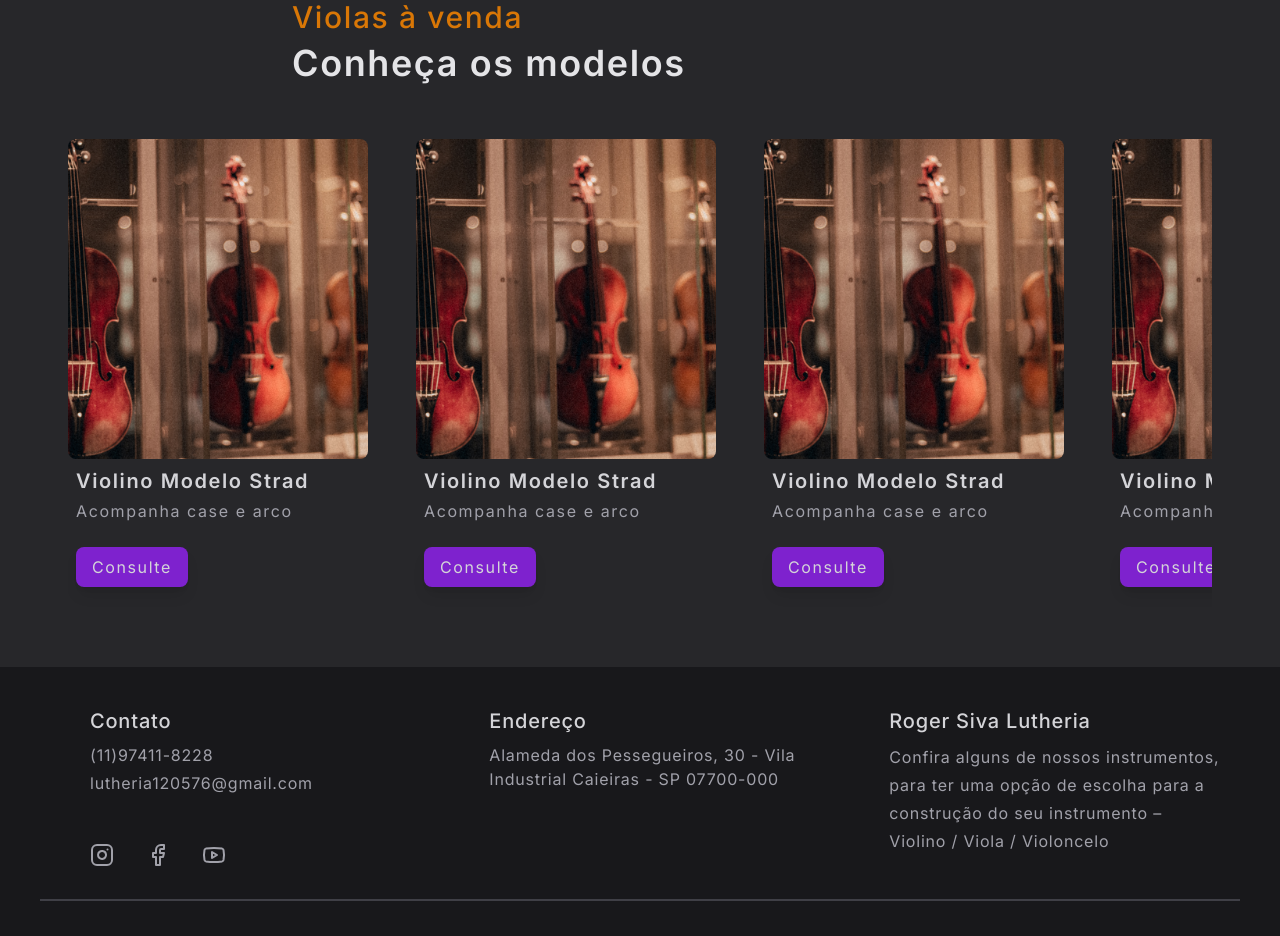
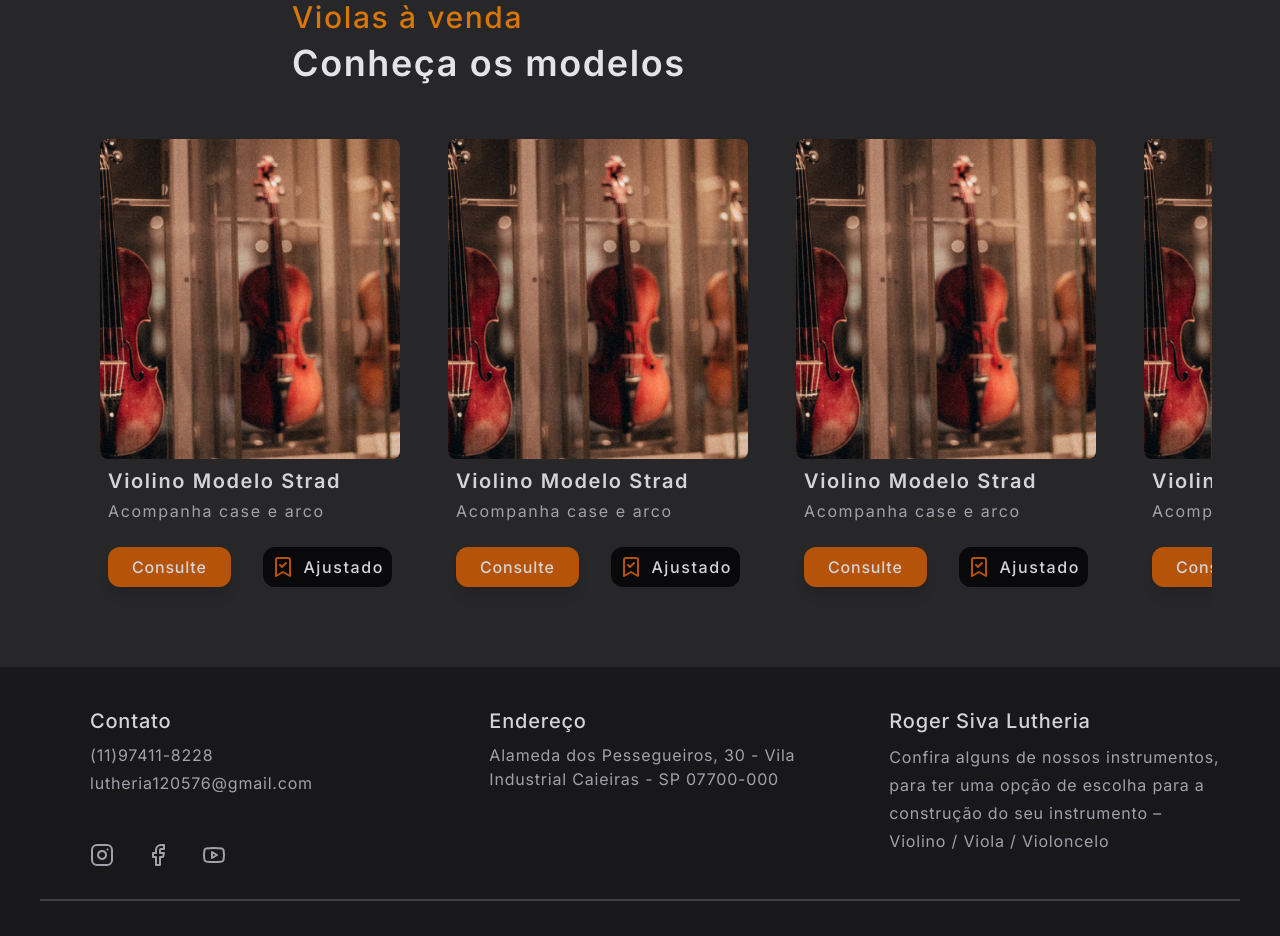
Before and after one commit to PabloJesusdaSilva/Lutheria, a Next.js app: page /violas in a window 1280 px wide. Shown: the part 1340-2276 px from the top of the page. Built offline with nearby package versions, Linux system fonts and the light colour scheme.

Commit message:
:feat: creating adjusted instrument information

```diff
--- a/src/app/cellos/page.tsx
+++ b/src/app/cellos/page.tsx
@@ -1,12 +1,13 @@
 'use client';
 
 import Image from 'next/image';
+import { BookmarkCheckIcon } from 'lucide-react';
 
 import TemplateDefault from '../template/Default';
 import DescriptionSection from '../partials/DescriptionSection';
 import Carousel from '../components/Carousel';
 
-import ImageProduct from '@/app/assets/violins/violins.jpg';
+import ImageProduct from '@/app/assets/violins/violin2.jpg';
 
 const data = [
    {
@@ -117,11 +118,20 @@ const Violins = () => {
                                        {item.description }
                                     </p>
 
-                                    <button className='px-4 py-2 rounded-lg shadow-lg bg-purple-700'>
-                                       <span className='text-zinc-300'>
-                                          Consulte
-                                       </span>
-                                    </button>
+                                    <div className='flex justify-between'>
+                                       <button className='px-6 py-2 rounded-xl shadow-lg bg-amber-700'>
+                                          <span className='text-zinc-300 font-medium tracking-wider'>
+                                             Consulte
+                                          </span>
+                                       </button>
+
+                                       <div className='flex px-2 py-2 rounded-xl bg-zinc-950'>
+                                          <BookmarkCheckIcon color='#b45309' />
+                                          <span className='ml-2 text-zinc-300 font-medium'>
+                                             Ajustado
+                                          </span>
+                                       </div>
+                                    </div>
                                  </div>
                               </div>
                            )
--- a/src/app/components/Carousel.tsx
+++ b/src/app/components/Carousel.tsx
@@ -21,7 +21,7 @@ const Carousel = ({ actions }: ICarousel) => {
   return (
       <motion.div
          ref={carousel}
-         className='w-full max-w-9/12 cursor-grab'
+         className='w-full max-w-9/12 px-8 cursor-grab'
          whileTap={{ cursor: 'grabbing' }}
       >
          <motion.div
--- a/src/app/components/InstrumentCard.tsx
+++ b/src/app/components/InstrumentCard.tsx
@@ -32,16 +32,16 @@ const InstrumentCard = ({
                {description}
             </p>
 
-            <button className='mt-4 px-4 py-2 text-lg text-purple-700 font-bold tracking-widex rounded-lg bg-zinc-400'>
+            <button className='mt-4 px-4 py-2 text-lg text-amber-600 font-bold tracking-widex rounded-lg bg-zinc-400'>
                Contato
             </button>
-         </div>
 
-         <div className='relative flex -top-[450px] -left-8 space-x-2 w-32 px-3 py-2 rounded-xl cursor-pointer bg-zinc-300'>
-            <BookmarkCheckIcon color='#7e22ce' />
-            <span className='text-purple-700 font-semibold tracking-wider'>
-               Ajustado
-            </span>
+            <div className='w-96 h-14 bg-zinc-300'>
+               <BookmarkCheckIcon />
+               <span>
+                  Ajustado
+               </span>
+            </div>
          </div>
       </article>
    );
--- a/src/app/page.tsx
+++ b/src/app/page.tsx
@@ -1,8 +1,9 @@
 import Image from 'next/image';
 
-import TemplateDefault from './template/Default';
-import DescriptionSection from './partials/DescriptionSection';
+import TemplateDefault from '@/app/template/Default';
+import DescriptionSection from '@/app/partials/DescriptionSection';
 import Maps from '@/app/components/Maps';
+import ServiceSection from '@/app/partials/ServiceSection';
 
 import ImageGrid from '@/app/assets/violins/violins.jpg';
 import ImageGrid3 from '@/app/assets/violon.jpg';
@@ -34,47 +35,7 @@ const Home = () => {
             subtitle='O que fazemos?'
           />
 
-          <article className='grid grid-cols-1 lg:grid-cols-2 gap-5 w-full tracking-wider leading-7'>
-            <div className='flex flex-col items-center py-6 px-4 w-full h-52 rounded-lg shadow-lg bg-zinc-700'>
-              <h2 className='my-3 text-xl text-zinc-300 font-semibold'>
-                Harmonização
-              </h2>
-
-              <p className='text-zinc-400'>
-                Lorem ipsum dolor sit amet consectetur adipisicing elit. Reprehenderit velit consequuntur praesentium
-              </p>
-            </div>
-
-            <div className='flex flex-col items-center py-6 px-4 w-full h-52 rounded-lg shadow-lg bg-zinc-700'>
-              <h2 className='my-3 text-xl text-zinc-300 font-semibold'>
-                Harmonização
-              </h2>
-
-              <p className='text-zinc-400'>
-                Lorem ipsum dolor sit amet consectetur adipisicing elit. Reprehenderit velit consequuntur praesentium
-              </p>
-            </div>
-
-            <div className='flex flex-col items-center py-6 px-4 w-full h-52 rounded-lg shadow-lg bg-zinc-700'>
-              <h2 className='my-3 text-xl text-zinc-300 font-semibold'>
-                Harmonização
-              </h2>
-
-              <p className='text-zinc-400'>
-                Lorem ipsum dolor sit amet consectetur adipisicing elit. Reprehenderit velit consequuntur praesentium
-              </p>
-            </div>
-
-            <div className='flex flex-col items-center py-6 px-4 w-full h-52 rounded-lg shadow-lg bg-zinc-700'>
-              <h2 className='my-3 text-xl text-zinc-300 font-semibold'>
-                Harmonização
-              </h2>
-
-              <p className='text-zinc-400'>
-                Lorem ipsum dolor sit amet consectetur adipisicing elit. Reprehenderit velit consequuntur praesentium
-              </p>
-            </div>
-          </article>
+          <ServiceSection />
         </div>
 
         <div className='w-10/12 px-0 lg:w-7/12 space-y-2 lg:px-4 pt-14 tracking-wide'>
--- a/src/app/violas/page.tsx
+++ b/src/app/violas/page.tsx
@@ -1,4 +1,5 @@
 import Image from 'next/image';
+import { BookmarkCheckIcon } from 'lucide-react';
 
 import TemplateDefault from '../template/Default';
 import DescriptionSection from '../partials/DescriptionSection';
@@ -115,11 +116,20 @@ const Violas = () => {
                                        {item.description }
                                     </p>
 
-                                    <button className='px-4 py-2 rounded-lg shadow-lg bg-purple-700'>
-                                       <span className='text-zinc-300'>
-                                          Consulte
-                                       </span>
-                                    </button>
+                                    <div className='flex justify-between'>
+                                       <button className='px-6 py-2 rounded-xl shadow-lg bg-amber-700'>
+                                          <span className='text-zinc-300 font-medium tracking-wider'>
+                                             Consulte
+                                          </span>
+                                       </button>
+
+                                       <div className='flex px-2 py-2 rounded-xl bg-zinc-950'>
+                                          <BookmarkCheckIcon color='#b45309' />
+                                          <span className='ml-2 text-zinc-300 font-medium'>
+                                             Ajustado
+                                          </span>
+                                       </div>
+                                    </div>
                                  </div>
                               </div>
                            )
--- a/src/app/violins/page.tsx
+++ b/src/app/violins/page.tsx
@@ -1,4 +1,5 @@
 import Image from 'next/image';
+import { BookmarkCheckIcon } from 'lucide-react';
 
 import TemplateDefault from '@/app/template/Default';
 import DescriptionSection from '@/app/partials/DescriptionSection';
@@ -116,11 +117,20 @@ const Violins = () => {
                                        {item.description }
                                     </p>
 
-                                    <button className='px-4 py-2 rounded-lg shadow-lg bg-purple-700'>
-                                       <span className='text-zinc-300'>
-                                          Consulte
-                                       </span>
-                                    </button>
+                                    <div className='flex justify-between'>
+                                       <button className='px-6 py-2 rounded-xl shadow-lg bg-amber-700'>
+                                          <span className='text-zinc-300 font-medium tracking-wider'>
+                                             Consulte
+                                          </span>
+                                       </button>
+
+                                       <div className='flex px-2 py-2 rounded-xl bg-zinc-950'>
+                                          <BookmarkCheckIcon color='#b45309' />
+                                          <span className='ml-2 text-zinc-300 font-medium'>
+                                             Ajustado
+                                          </span>
+                                       </div>
+                                    </div>
                                  </div>
                               </div>
                            )
```
